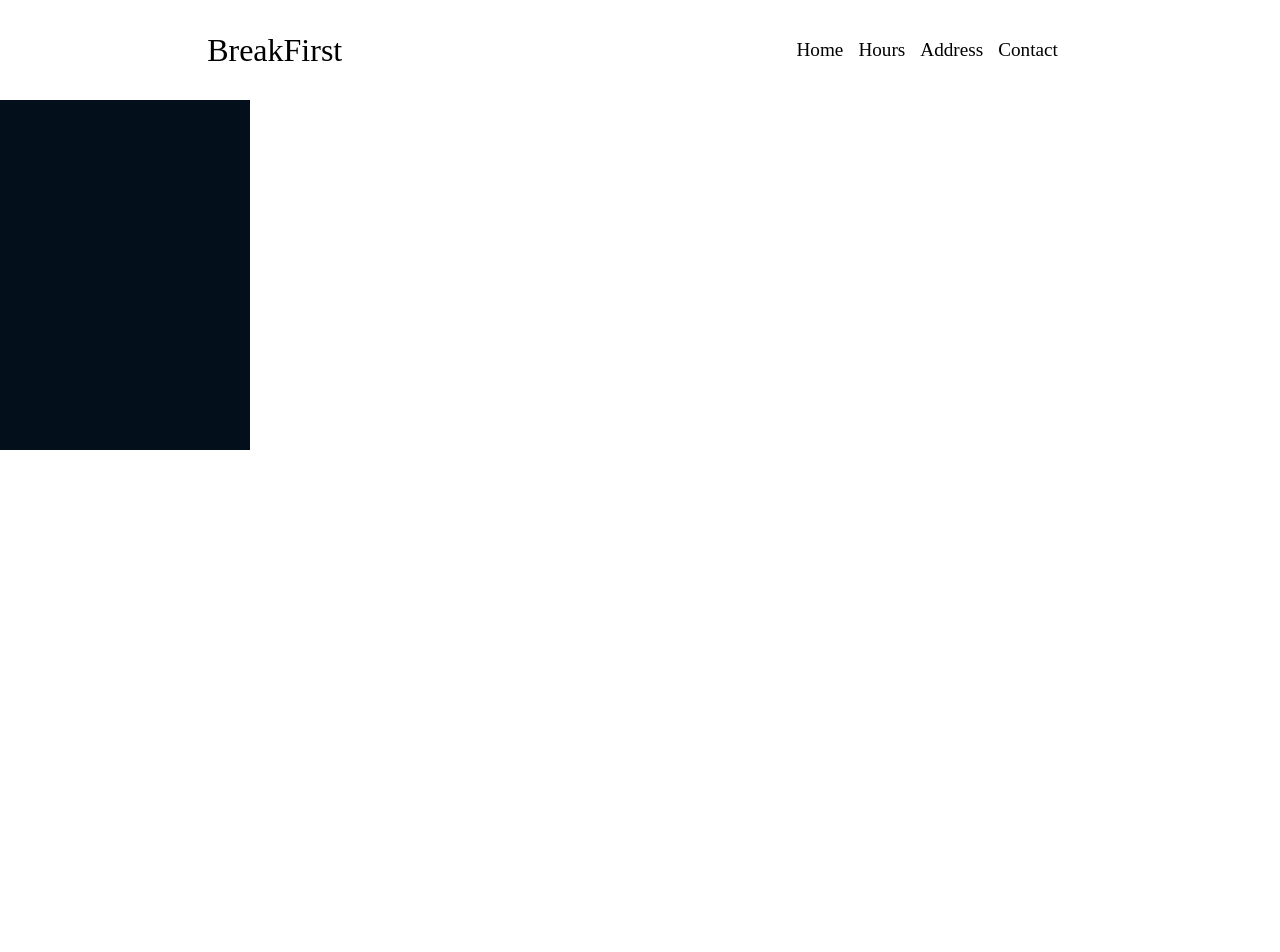
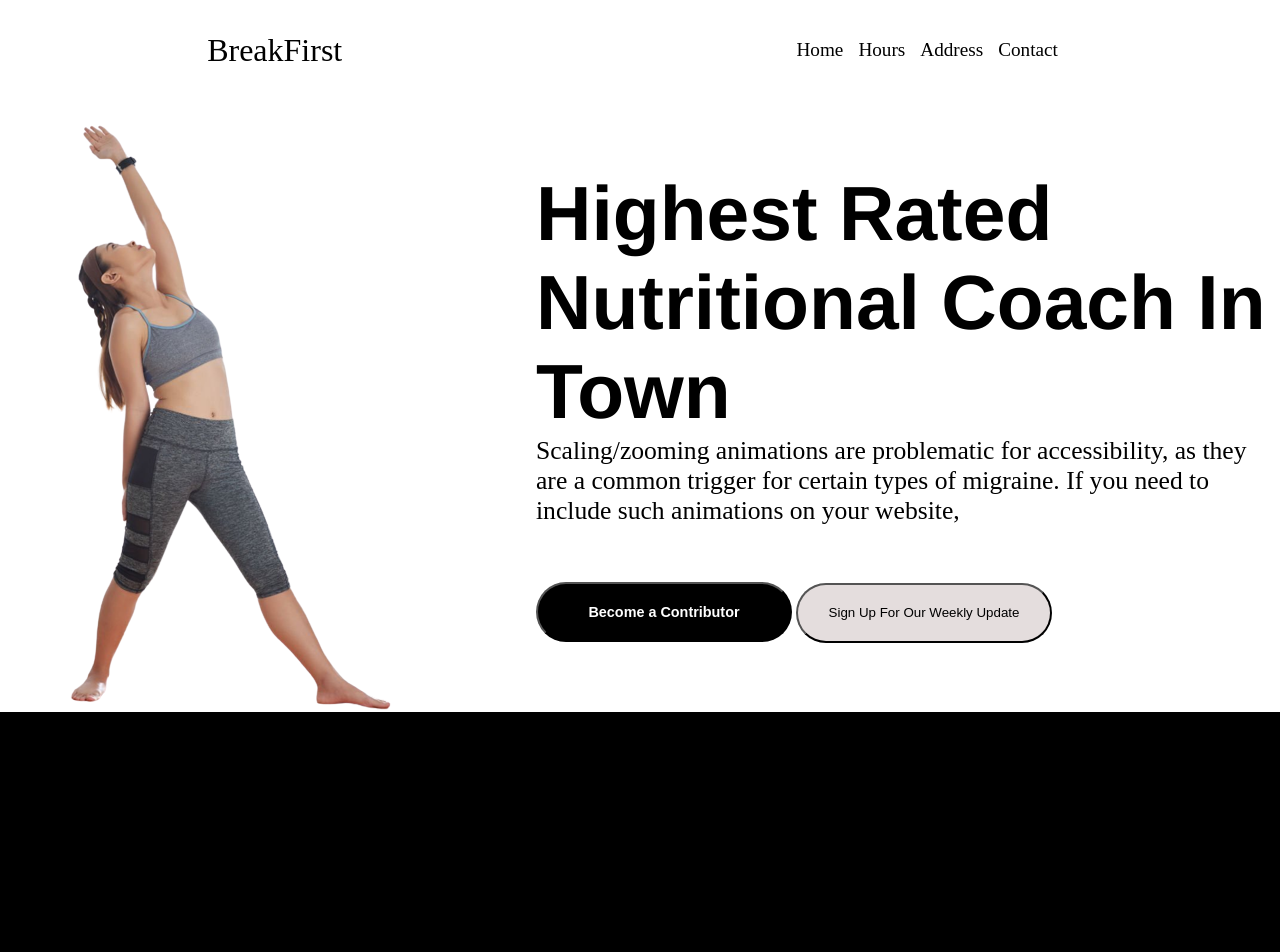
Before and after one commit to rakibul-islam-hasib/exercise, a plain HTML site: page index.html in a window 1280 px wide. Before the commit the page ends 800 px from the top, so only its background shows below. Drawn offline with Linux system fonts and the light colour scheme.

Commit message:
header compleat

```diff
--- a/css/style.css
+++ b/css/style.css
@@ -26,11 +26,51 @@ nav .logo
     font-size: 2em;
 }
 /* nav end here */
-/* hero part start here */
-.top_img_card
+/* top part */
+.top
 {
-    width: 250px;
-    height: 350px;
-    background-color: rgb(3, 16, 27);
-    transform: rotateX('angle');
+    /* display: grid;
+    grid-template-columns: repeat(2,1fr); */
+    display: flex;
+    justify-content: space-around;
+    align-items: center;
+    gap: 10%;
 }
+.top_img_content h2
+{
+    font-size: 6vw;
+    font-family: 'Franklin Gothic Medium', 'Arial Narrow', Arial, sans-serif;
+}
+.top_img_content p
+{
+    font-size: 2vw;
+}
+/* top button part start  */
+.top_btn
+{
+    background-color: black;
+    color: #fff;
+    height: 7.5vh;
+    width: 20vw;
+    border-radius: 30px;
+    margin-top: 7vh;
+    font-size: 0.9em;
+    font-weight: 700;
+}
+.top_btn_2
+{
+    background-color: rgb(228, 221, 221);
+    color: black;
+    text-transform: capitalize;
+    height: 7.5vh;
+    width: 20vw;
+    border-radius: 30px;
+}
+
+/* happy clients part start */
+.happy_clients
+{
+    height: 30vh;
+    width: 100%;
+    background-color: black;
+}
--- a/index.html
+++ b/index.html
@@ -20,10 +20,18 @@
             </ul>
         </nav>
         <section class="top">
-            <div class="top_img_card">
-
+            <img src="img/img1.png" alt="">
+            <div class="top_img_content">
+                <h2>Highest Rated Nutritional Coach In Town</h2>
+                <p>Scaling/zooming animations are problematic for accessibility, as they are a common trigger for certain types of migraine. If you need to include such animations on your website, </p>
+                <button class="top_btn">Become a Contributor</button>
+                <button class="top_btn_2">sign up for our weekly update</button>
             </div>
         </section>
     </header>
+       <!-- happy clients part start -->
+    <section class="happy_clients">
+
+    </section>
 </body>
 </html>
```
